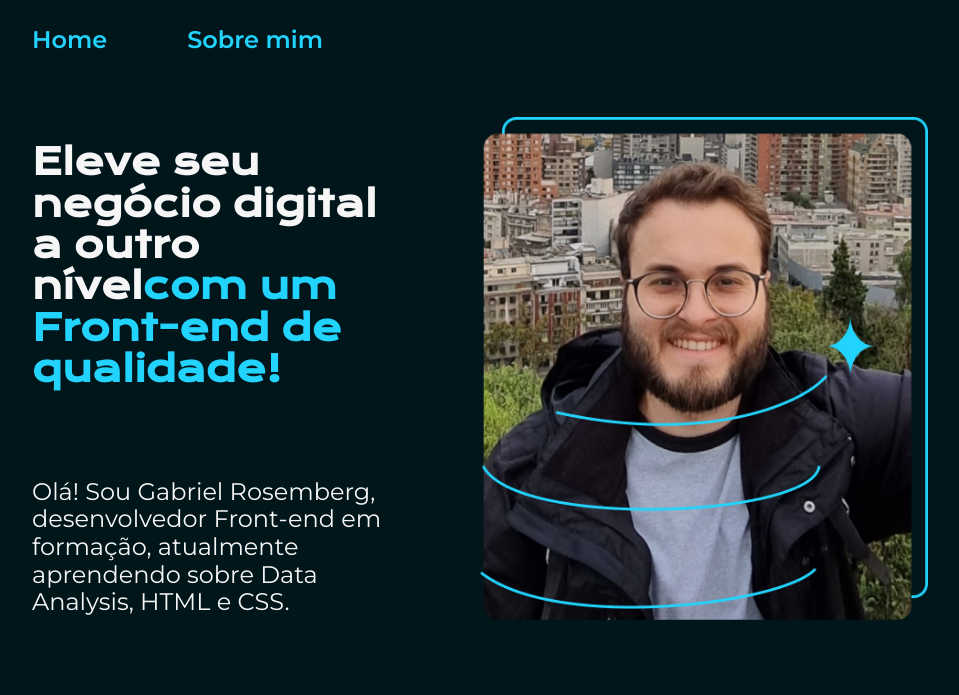
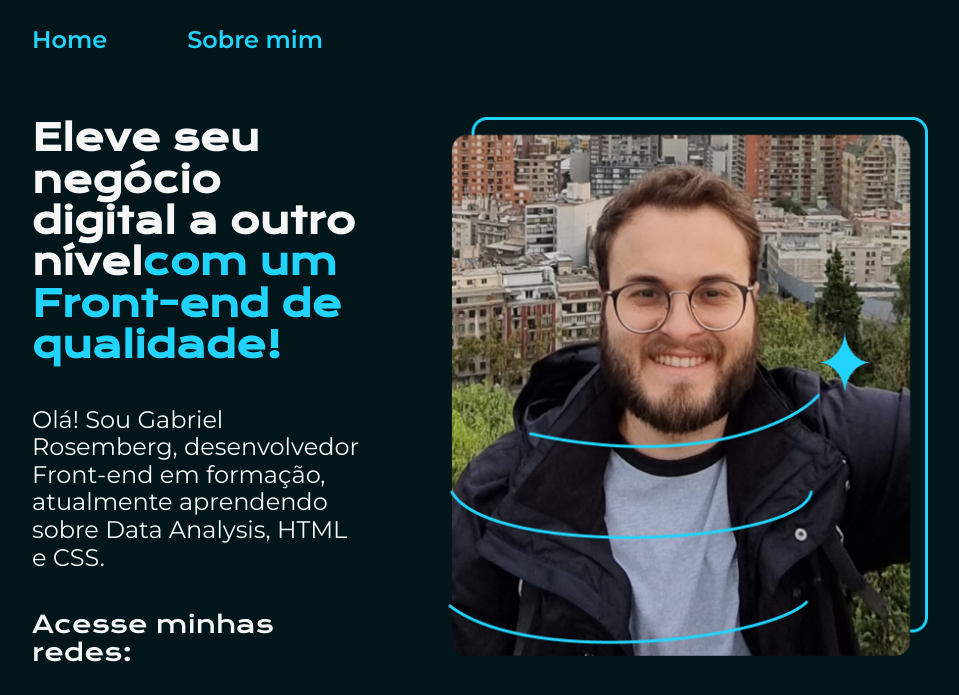
Before and after one commit to gabrielrosemberg/Portifolio_HTML_e_CSS, a plain HTML site: page Portifolio-HTML-e-CSS/index.html in a window 1280 px wide. Shown: the top 695 px of the page, without its empty margins (160-1119 px from the left). Drawn offline with nearby package versions, Linux system fonts and the light colour scheme; files that its build step writes are made by us from their sources.

Commit message:
Ajuste de formatação

```diff
--- a/Portifolio-HTML-e-CSS/index.html
+++ b/Portifolio-HTML-e-CSS/index.html
@@ -10,7 +10,7 @@
     <link rel="stylesheet" href="./styles/style.css">
 </head>
 
-<body>
+<body id="home">
     <header class="cabecalho">
         <nav class="cabecalho_menu">
             <a class="cabecalho_menu_link" href="index.html">Home</a>
--- a/Portifolio-HTML-e-CSS/styles/style.css
+++ b/Portifolio-HTML-e-CSS/styles/style.css
@@ -1,6 +1,6 @@
 @import url('https://fonts.googleapis.com/css2?family=Krona+One&family=Montserrat:wght@400;600&display=swap');
 
-:root{
+:root {
     --cor-primaria: #00161B;
     --cor-secundaria: #22D4FD;
     --cor-texto: #F6F6F6;
@@ -10,22 +10,22 @@
     --fonte-secundaria: 'Montserrat', sans-serif;
 }
 
-body{
+body {
     box-sizing: border-box;
     background-color: var(--cor-primaria);
     color: var(--cor-texto);
 }
 
-.cabecalho{
+.cabecalho {
     padding: 2% 0% 0% 15%;
 }
 
-.cabecalho_menu{
+.cabecalho_menu {
     display: flex;
     gap: 80px;
 }
 
-.cabecalho_menu_link{
+.cabecalho_menu_link {
     font-family: var(--fonte-secundaria);
     font-size: 1.5rem;
     font-weight: 600;
@@ -33,14 +33,15 @@ body{
     text-decoration: none;
 }
 
-.apresentacao{
+.apresentacao {
     margin: 5% 15%;
     display: flex;
     align-items: flex-start;
     justify-content: space-between;
-    gap: 82px;
+    gap: 5rem;
 }
-.apresentacao_conteudo{
+
+.apresentacao_conteudo {
     width: 50%;
     display: flex;
     flex-direction: column;
@@ -48,32 +49,36 @@ body{
     gap: 40px;
 }
 
-.apresentacao_conteudo_titulo{
+#home .apresentacao_conteudo * {
+    margin: 0px;
+}
+
+.apresentacao_conteudo_titulo {
     font-size: 2.25rem;
     font-family: var(--fonte-primaria);
 }
 
-.apresentacao_conteudo_subtitulo{
+.apresentacao_conteudo_subtitulo {
     font-size: 1.5rem;
     font-family: var(--fonte-primaria);
 }
 
-.titulo-destaque{
+.titulo-destaque {
     color: var(--cor-secundaria);
 }
 
-ul li::marker{
+ul li::marker {
     content: '➤ ';
     font-size: 1.5rem;
     color: var(--cor-secundaria);
 }
 
-.apresentacao_conteudo_texto{
+.apresentacao_conteudo_texto {
     font-size: 1.5rem;
     font-family: var(--fonte-secundaria);
 }
 
-.apresentacao_links{
+.apresentacao_links {
     display: flex;
     flex-direction: column;
     align-items: center;
@@ -81,13 +86,13 @@ ul li::marker{
     gap: 32px;
 }
 
-.apresentacao_links_subtitulo{
+.apresentacao_links_subtitulo {
     font-family: var(--fonte-primaria);
     font-weight: 400;
     font-size: 1.5rem;
 }
 
-.apresentacao_links_navegacao{
+.apresentacao_links_navegacao {
     display: flex;
     justify-content: center;
     gap: 16px;
@@ -103,15 +108,15 @@ ul li::marker{
     font-family: var(--fonte-secundaria);
 }
 
-.apresentacao_links_link:hover{
+.apresentacao_links_navegacao:hover {
     background-color: var(--cor-hover-link);
 }
 
-.apresentacao_imagem{
-    width: 50%;
+.apresentacao_imagem {
+    width: 30rem;
 }
 
-.rodape{
+.rodape {
     padding: 24px;
     text-align: center;
     color: black;
```
